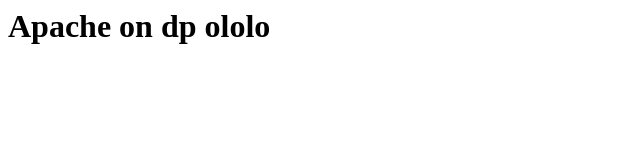
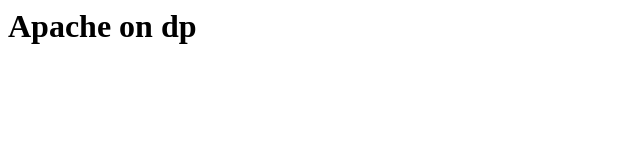
Before and after one commit to hellneck/ansible-test, a plain HTML site: page site/index.html in a window 1280 px wide. Shown: the whole page, without its empty margins (0-640 px from the left). Drawn offline with Linux system fonts and the light colour scheme.

Commit message:
Update index.html

```diff
--- a/site/index.html
+++ b/site/index.html
@@ -1,5 +1,5 @@
 <html>
     <body>
-        <h1>Apache on dp ololo </h1>
+        <h1>Apache on dp </h1>
     </body>
 </html>
```
